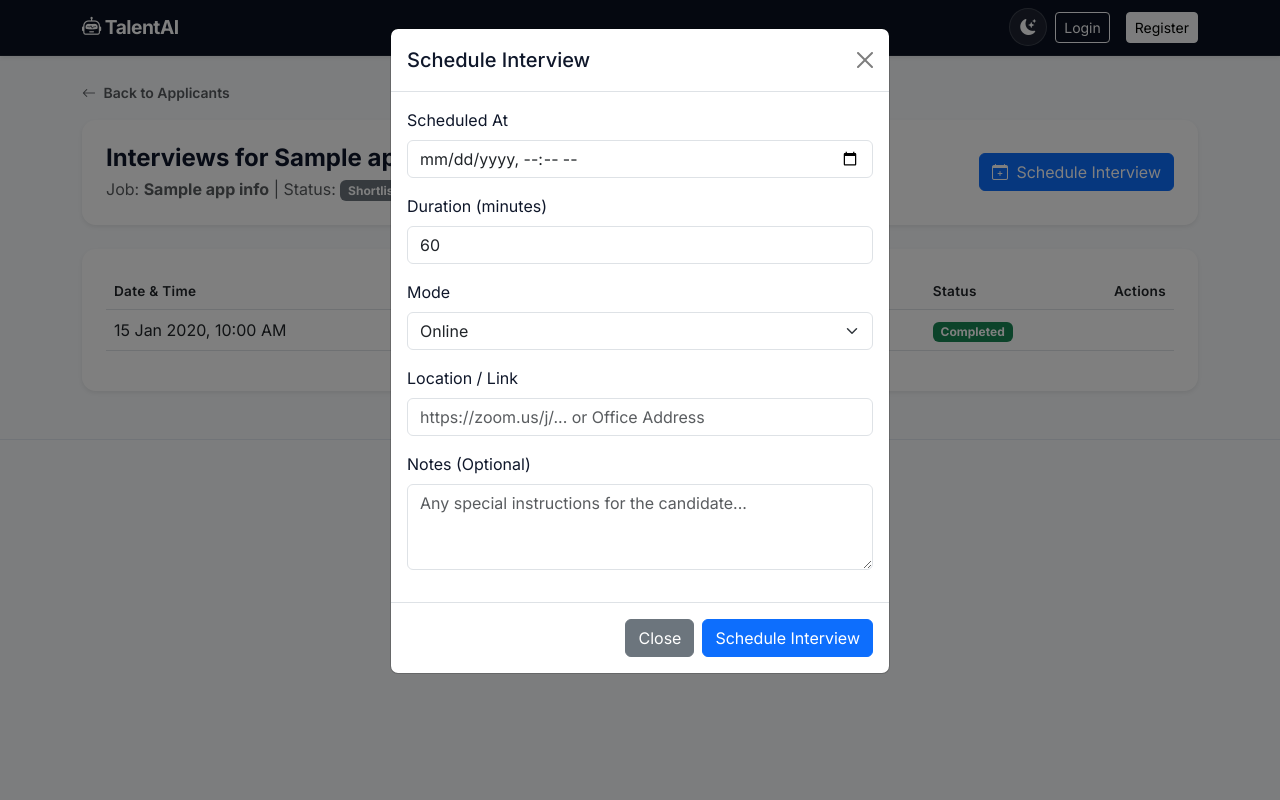
After one commit to govindturkar69-crypto/TalentAI-Recruitment-Platform, a Flask app: template templates/recruiter_interviews.html in a window 1280 px wide, after a click on "Schedule Interview". The commit adds this page. Run offline with Flask 3, Linux system fonts and the light colour scheme; the template is opened without the code that fills it: most values are stand-ins (such as "Sample title", 1, 10 or a date in 2020); some libraries are stand-ins or nearby versions.

Commit message:
feat(interviews): Recruiter/Candidate interview routes + UI + Auto-cancel

```diff
--- a/templates/base.html
+++ b/templates/base.html
@@ -41,6 +41,7 @@
               <li class="nav-item"><a class="nav-link {% if request.endpoint == 'candidate.upload_resume' %}nav-active{% endif %}" href="{{ url_for('candidate.upload_resume') }}"><i class="bi bi-file-earmark-person"></i> Resume</a></li>
               <li class="nav-item"><a class="nav-link {% if request.endpoint == 'candidate.candidate_jobs' %}nav-active{% endif %}" href="{{ url_for('candidate.candidate_jobs') }}"><i class="bi bi-search"></i> Jobs</a></li>
               <li class="nav-item"><a class="nav-link {% if request.endpoint == 'candidate.candidate_applications' %}nav-active{% endif %}" href="{{ url_for('candidate.candidate_applications') }}"><i class="bi bi-briefcase"></i> Applications</a></li>
+              <li class="nav-item"><a class="nav-link {% if request.endpoint == 'candidate.candidate_interviews' %}nav-active{% endif %}" href="{{ url_for('candidate.candidate_interviews') }}"><i class="bi bi-calendar-event"></i> Interviews</a></li>
               <li class="nav-item"><a class="nav-link {% if request.endpoint == 'candidate.resume_suggestions' %}nav-active{% endif %}" href="{{ url_for('candidate.resume_suggestions') }}"><i class="bi bi-magic"></i> AI Suggestions</a></li>
             {% else %}
               <li class="nav-item"><a class="nav-link {% if request.endpoint == 'recruiter.recruiter_dashboard' %}active text-white fw-semibold{% endif %}" href="{{ url_for('recruiter.recruiter_dashboard') }}"><i class="bi bi-speedometer2"></i> Dashboard</a></li>
--- a/templates/recruiter_candidate_profile.html
+++ b/templates/recruiter_candidate_profile.html
@@ -96,6 +96,9 @@
           {% endif %}
         </div>
         <div class="mt-4">
+          <a href="{{ url_for('recruiter.view_application_interviews', app_id=app_data.application_id) }}" class="saas-btn-primary w-100 py-2 d-block text-center text-decoration-none mb-2">
+            <i class="bi bi-calendar-event me-1"></i> Manage Interviews
+          </a>
           <a href="{{ url_for('recruiter.view_candidate_resume', app_id=app_data.application_id) }}" target="_blank" class="saas-btn-secondary w-100 py-2 d-block text-center text-decoration-none">
             <i class="bi bi-file-earmark-pdf me-1"></i> View Submitted Resume
           </a>
--- /dev/null
+++ b/templates/recruiter_interviews.html
@@ -0,0 +1,206 @@
+{% extends "base.html" %}
+{% block title %}Application Interviews{% endblock %}
+
+{% block content %}
+<div class="mb-3">
+  <a href="{{ url_for('recruiter.view_applicants', job_id=app_info.job_id) }}" class="text-muted text-decoration-none small fw-semibold">
+    <i class="bi bi-arrow-left me-1"></i> Back to Applicants
+  </a>
+</div>
+
+<div class="card border-0 shadow-sm mb-4">
+    <div class="card-body p-4 d-flex justify-content-between align-items-center flex-wrap gap-3">
+        <div>
+            <h4 class="fw-bold mb-1">Interviews for {{ app_info.candidate_name }}</h4>
+            <p class="text-muted mb-0">Job: <strong>{{ app_info.job_title }}</strong> | Status: <span class="badge bg-secondary">{{ app_info.app_status.title() }}</span></p>
+        </div>
+        <div>
+            {% if app_info.app_status == 'shortlisted' %}
+                <button type="button" class="btn btn-primary" data-bs-toggle="modal" data-bs-target="#scheduleInterviewModal">
+                    <i class="bi bi-calendar-plus me-1"></i> Schedule Interview
+                </button>
+            {% else %}
+                <span class="text-muted small">Cannot schedule interviews unless application is shortlisted.</span>
+            {% endif %}
+        </div>
+    </div>
+</div>
+
+<div class="card border-0 shadow-sm">
+    <div class="card-body p-4">
+        {% if interviews %}
+            <div class="table-responsive">
+                <table class="table table-hover align-middle">
+                    <thead>
+                        <tr>
+                            <th>Date & Time</th>
+                            <th>Duration (mins)</th>
+                            <th>Mode</th>
+                            <th>Location / Link</th>
+                            <th>Status</th>
+                            <th class="text-end">Actions</th>
+                        </tr>
+                    </thead>
+                    <tbody>
+                        {% for iv in interviews %}
+                        <tr>
+                            <td>
+                                <div>{{ iv.scheduled_at.strftime('%d %b %Y, %I:%M %p') }}</div>
+                            </td>
+                            <td>{{ iv.duration_minutes }}</td>
+                            <td>
+                                <span class="badge bg-info text-dark">{{ iv.mode.title() }}</span>
+                            </td>
+                            <td>
+                                {% if iv.mode in ('online', 'video') %}
+                                    {% if iv.location_or_link.startswith('http://') or iv.location_or_link.startswith('https://') %}
+                                        <a href="{{ iv.location_or_link }}" target="_blank" rel="noopener noreferrer">Meeting Link</a>
+                                    {% else %}
+                                        {{ iv.location_or_link }}
+                                    {% endif %}
+                                {% else %}
+                                    {{ iv.location_or_link }}
+                                {% endif %}
+                            </td>
+                            <td>
+                                {% if iv.status == 'scheduled' %}
+                                    <span class="badge bg-primary">Scheduled</span>
+                                {% elif iv.status == 'completed' %}
+                                    <span class="badge bg-success">Completed</span>
+                                {% elif iv.status == 'cancelled' %}
+                                    <span class="badge bg-danger">Cancelled</span>
+                                {% else %}
+                                    <span class="badge bg-secondary">{{ iv.status.title() }}</span>
+                                {% endif %}
+                            </td>
+                            <td class="text-end">
+                                <div class="btn-group btn-group-sm">
+                                    {% if iv.status == 'scheduled' %}
+                                        {% if app_info.app_status == 'shortlisted' %}
+                                        <button type="button" class="btn btn-outline-secondary" data-bs-toggle="modal" data-bs-target="#editInterviewModal{{ iv.id }}" title="Edit">
+                                            <i class="bi bi-pencil"></i>
+                                        </button>
+                                        {% endif %}
+
+                                        {% if iv.can_complete %}
+                                        <form action="{{ url_for('recruiter.complete_interview', interview_id=iv.id) }}" method="POST" class="d-inline">
+                                            <button type="submit" class="btn btn-outline-success" title="Mark Complete" onclick="return confirm('Mark this interview as completed?');">
+                                                <i class="bi bi-check-lg"></i>
+                                            </button>
+                                        </form>
+                                        {% endif %}
+
+                                        <form action="{{ url_for('recruiter.cancel_interview', interview_id=iv.id) }}" method="POST" class="d-inline">
+                                            <button type="submit" class="btn btn-outline-danger" title="Cancel" onclick="return confirm('Are you sure you want to cancel this interview?');">
+                                                <i class="bi bi-x-circle"></i>
+                                            </button>
+                                        </form>
+                                    {% endif %}
+                                </div>
+
+                                <!-- Edit Modal -->
+                                {% if iv.status == 'scheduled' and app_info.app_status == 'shortlisted' %}
+                                <div class="modal fade text-start" id="editInterviewModal{{ iv.id }}" tabindex="-1" aria-labelledby="editInterviewModalLabel{{ iv.id }}" aria-hidden="true">
+                                    <div class="modal-dialog">
+                                        <form action="{{ url_for('recruiter.update_interview', interview_id=iv.id) }}" method="POST">
+                                            <div class="modal-content">
+                                                <div class="modal-header">
+                                                    <h5 class="modal-title" id="editInterviewModalLabel{{ iv.id }}">Edit Interview</h5>
+                                                    <button type="button" class="btn-close" data-bs-dismiss="modal" aria-label="Close"></button>
+                                                </div>
+                                                <div class="modal-body">
+                                                    <div class="mb-3">
+                                                        <label class="form-label">Scheduled At</label>
+                                                        <input type="datetime-local" name="scheduled_at" class="form-control" value="{{ iv.scheduled_at.strftime('%Y-%m-%dT%H:%M') }}" required>
+                                                    </div>
+                                                    <div class="mb-3">
+                                                        <label class="form-label">Duration (minutes)</label>
+                                                        <input type="number" name="duration_minutes" class="form-control" value="{{ iv.duration_minutes }}" min="15" step="15" required>
+                                                    </div>
+                                                    <div class="mb-3">
+                                                        <label class="form-label">Mode</label>
+                                                        <select name="mode" class="form-select" required>
+                                                            <option value="in-person" {% if iv.mode == 'in-person' %}selected{% endif %}>In-Person</option>
+                                                            <option value="online" {% if iv.mode == 'online' %}selected{% endif %}>Online</option>
+                                                            <option value="phone" {% if iv.mode == 'phone' %}selected{% endif %}>Phone</option>
+                                                        </select>
+                                                    </div>
+                                                    <div class="mb-3">
+                                                        <label class="form-label">Location / Link</label>
+                                                        <input type="text" name="location_or_link" class="form-control" value="{{ iv.location_or_link }}" required>
+                                                    </div>
+                                                    <div class="mb-3">
+                                                        <label class="form-label">Notes (Optional)</label>
+                                                        <textarea name="notes" class="form-control" rows="3">{{ iv.notes or '' }}</textarea>
+                                                    </div>
+                                                </div>
+                                                <div class="modal-footer">
+                                                    <button type="button" class="btn btn-secondary" data-bs-dismiss="modal">Close</button>
+                                                    <button type="submit" class="btn btn-primary">Save Changes</button>
+                                                </div>
+                                            </div>
+                                        </form>
+                                    </div>
+                                </div>
+                                {% endif %}
+                            </td>
+                        </tr>
+                        {% endfor %}
+                    </tbody>
+                </table>
+            </div>
+        {% else %}
+            <div class="text-center py-5">
+                <i class="bi bi-calendar-x text-muted" style="font-size:3rem"></i>
+                <p class="mt-3 text-muted">No interviews scheduled yet.</p>
+            </div>
+        {% endif %}
+    </div>
+</div>
+
+{% if app_info.app_status == 'shortlisted' %}
+<!-- Schedule Modal -->
+<div class="modal fade" id="scheduleInterviewModal" tabindex="-1" aria-labelledby="scheduleInterviewModalLabel" aria-hidden="true">
+    <div class="modal-dialog">
+        <form action="{{ url_for('recruiter.schedule_interview', app_id=app_info.id) }}" method="POST">
+            <div class="modal-content">
+                <div class="modal-header">
+                    <h5 class="modal-title" id="scheduleInterviewModalLabel">Schedule Interview</h5>
+                    <button type="button" class="btn-close" data-bs-dismiss="modal" aria-label="Close"></button>
+                </div>
+                <div class="modal-body">
+                    <div class="mb-3">
+                        <label class="form-label">Scheduled At</label>
+                        <input type="datetime-local" name="scheduled_at" class="form-control" required>
+                    </div>
+                    <div class="mb-3">
+                        <label class="form-label">Duration (minutes)</label>
+                        <input type="number" name="duration_minutes" class="form-control" value="60" min="15" step="15" required>
+                    </div>
+                    <div class="mb-3">
+                        <label class="form-label">Mode</label>
+                        <select name="mode" class="form-select" required>
+                            <option value="in-person">In-Person</option>
+                            <option value="online" selected>Online</option>
+                            <option value="phone">Phone</option>
+                        </select>
+                    </div>
+                    <div class="mb-3">
+                        <label class="form-label">Location / Link</label>
+                        <input type="text" name="location_or_link" class="form-control" placeholder="https://zoom.us/j/... or Office Address" required>
+                    </div>
+                    <div class="mb-3">
+                        <label class="form-label">Notes (Optional)</label>
+                        <textarea name="notes" class="form-control" rows="3" placeholder="Any special instructions for the candidate..."></textarea>
+                    </div>
+                </div>
+                <div class="modal-footer">
+                    <button type="button" class="btn btn-secondary" data-bs-dismiss="modal">Close</button>
+                    <button type="submit" class="btn btn-primary">Schedule Interview</button>
+                </div>
+            </div>
+        </form>
+    </div>
+</div>
+{% endif %}
+{% endblock %}
--- a/templates/view_applicants.html
+++ b/templates/view_applicants.html
@@ -168,6 +168,7 @@
               <div class="d-flex gap-2">
                 <a href="{{ url_for('recruiter.view_candidate_profile', app_id=app.id) }}" class="btn btn-sm btn-outline-primary py-0" title="View Profile"><i class="bi bi-person"></i></a>
                 <a href="{{ url_for('recruiter.view_candidate_resume', app_id=app.id) }}" class="btn btn-sm btn-outline-secondary py-0" title="View Resume" target="_blank"><i class="bi bi-file-earmark-pdf"></i></a>
+                <a href="{{ url_for('recruiter.view_application_interviews', app_id=app.id) }}" class="btn btn-sm btn-outline-info py-0" title="Interviews"><i class="bi bi-calendar-event"></i></a>
               </div>
             </div>
           </td>
```
Also changed, not shown: routes/candidate.py (+8 -0 lines), routes/recruiter.py (+76 -0 lines), services/candidate_service.py (+16 -0 lines), services/interview_service.py (+41 -6 lines), services/recruiter_service.py (+49 -5 lines), templates/candidate_interviews.html (added, +144 -0 lines), tests/test_phase4b.py (+31 -0 lines).
